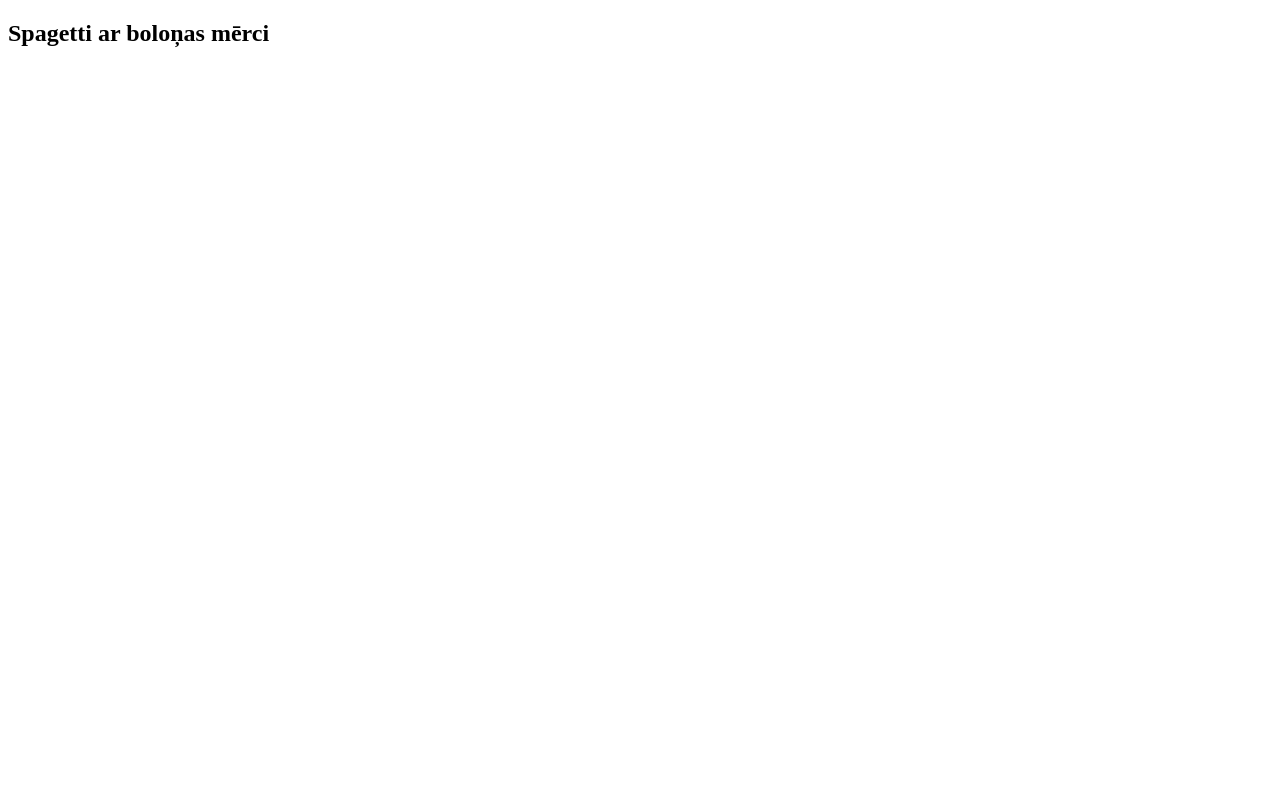
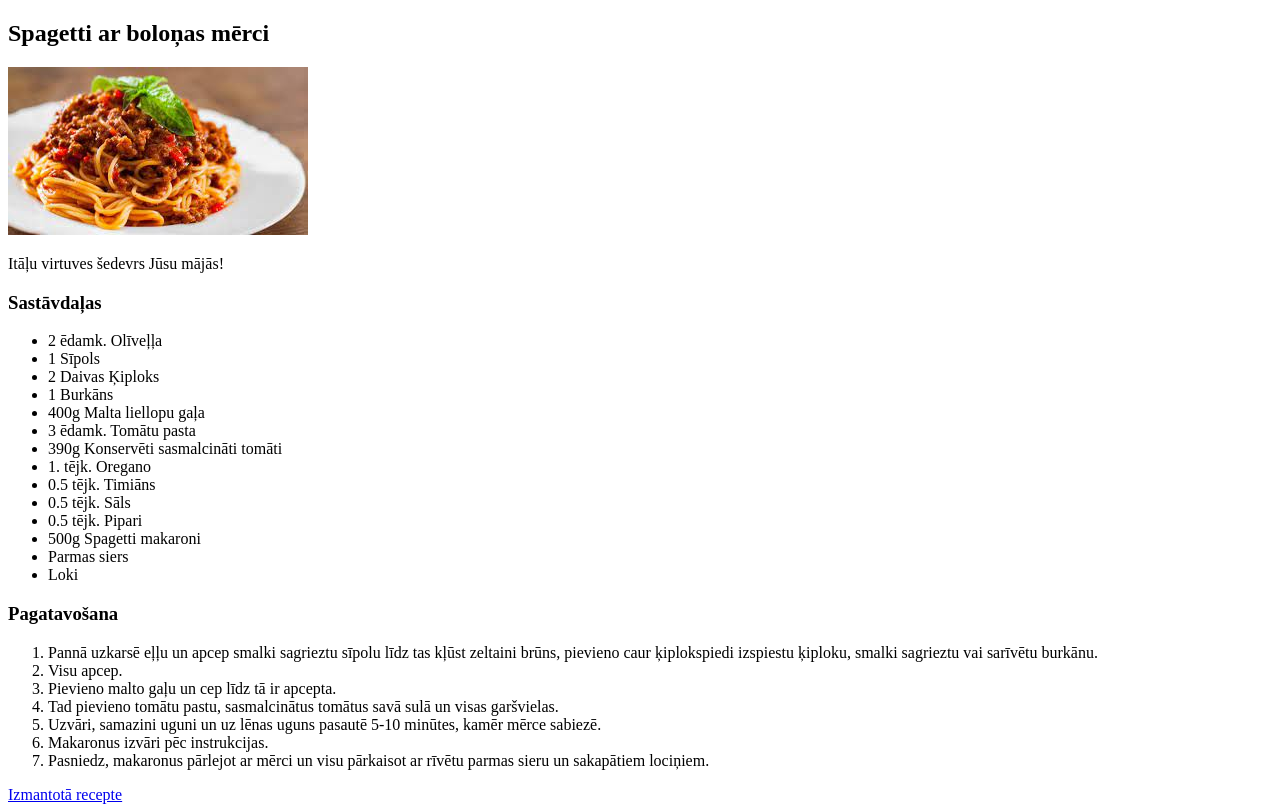
Before and after one commit to jk-web-admin-0722/Receptes_lz, a plain HTML site: page receptes/Recepte2.html in a window 1280 px wide. Drawn offline with Linux system fonts and the light colour scheme.

Commit message:
Recepte3 updated

```diff
--- a/receptes/Recepte2.html
+++ b/receptes/Recepte2.html
@@ -9,5 +9,40 @@
 <body>
     <h2>Spagetti ar boloņas mērci</h2>
 
+    <img src="../atteli/Spagetti.jpg" alt="Spagetti ar boloņas mērci">
+
+    <p>Itāļu virtuves šedevrs Jūsu mājās!</p>
+
+    <h3>Sastāvdaļas</h3>
+    <ul>
+        <li>2 ēdamk. Olīveļļa</li>
+        <li>1 Sīpols</li>
+        <li>2 Daivas Ķiploks</li>
+        <li>1 Burkāns</li>
+        <li>400g Malta liellopu gaļa</li>
+        <li>3 ēdamk. Tomātu pasta</li>
+        <li>390g Konservēti sasmalcināti tomāti</li>
+        <li>1. tējk. Oregano</li>
+        <li>0.5 tējk. Timiāns</li>
+        <li>0.5 tējk. Sāls</li>
+        <li>0.5 tējk. Pipari</li>
+        <li>500g Spagetti makaroni</li>
+        <li>Parmas siers</li>
+        <li>Loki</li>
+    </ul>
+
+    <h3>Pagatavošana</h3>
+    <ol>
+        <li>Pannā uzkarsē eļļu un apcep smalki sagrieztu sīpolu līdz tas kļūst zeltaini brūns, pievieno caur ķiplokspiedi izspiestu ķiploku, smalki sagrieztu vai sarīvētu burkānu.</li>
+        <li>Visu apcep.</li>
+        <li>Pievieno malto gaļu un cep līdz tā ir apcepta.</li>
+        <li>Tad pievieno tomātu pastu, sasmalcinātus tomātus savā sulā un visas garšvielas.</li>
+        <li>Uzvāri, samazini uguni un uz lēnas uguns pasautē 5-10 minūtes, kamēr mērce sabiezē.</li>
+        <li>Makaronus izvāri pēc instrukcijas.</li>
+        <li>Pasniedz, makaronus pārlejot ar mērci un visu pārkaisot ar rīvētu parmas sieru un sakapātiem lociņiem.</li>
+    </ol>
+
+    <a href="https://www.rimi.lv/receptes/spagetti-ar-bolonas-merci/15120">Izmantotā recepte</a>
+
 </body>
 </html>
```
Also changed, not shown: receptes/Recepte1.html (+2 -0 lines), receptes/Recepte3.html (+23 -0 lines).
